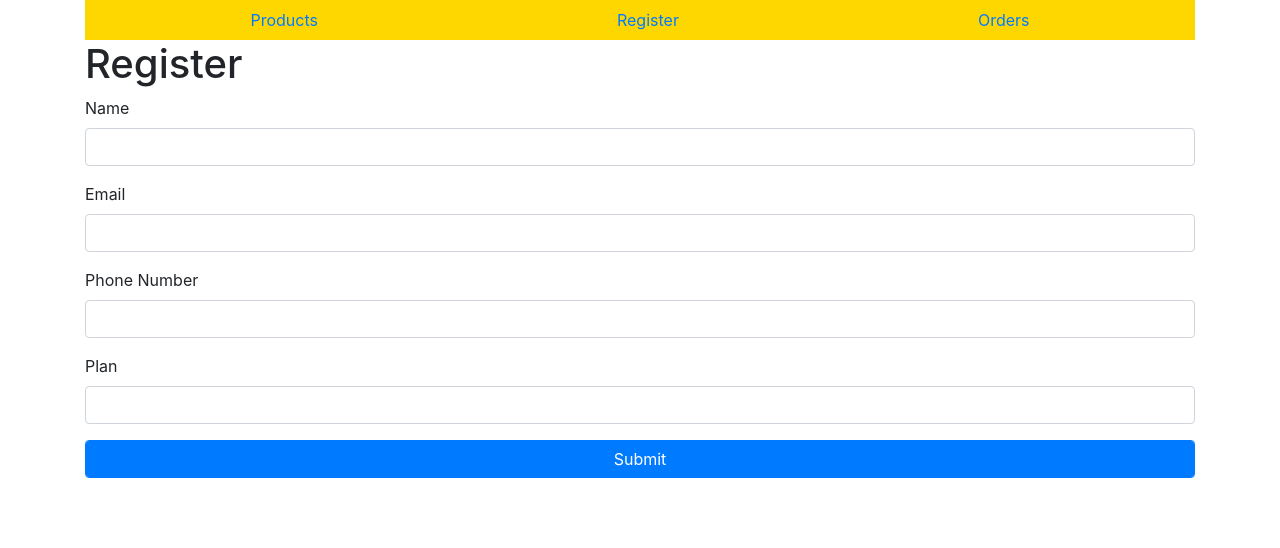
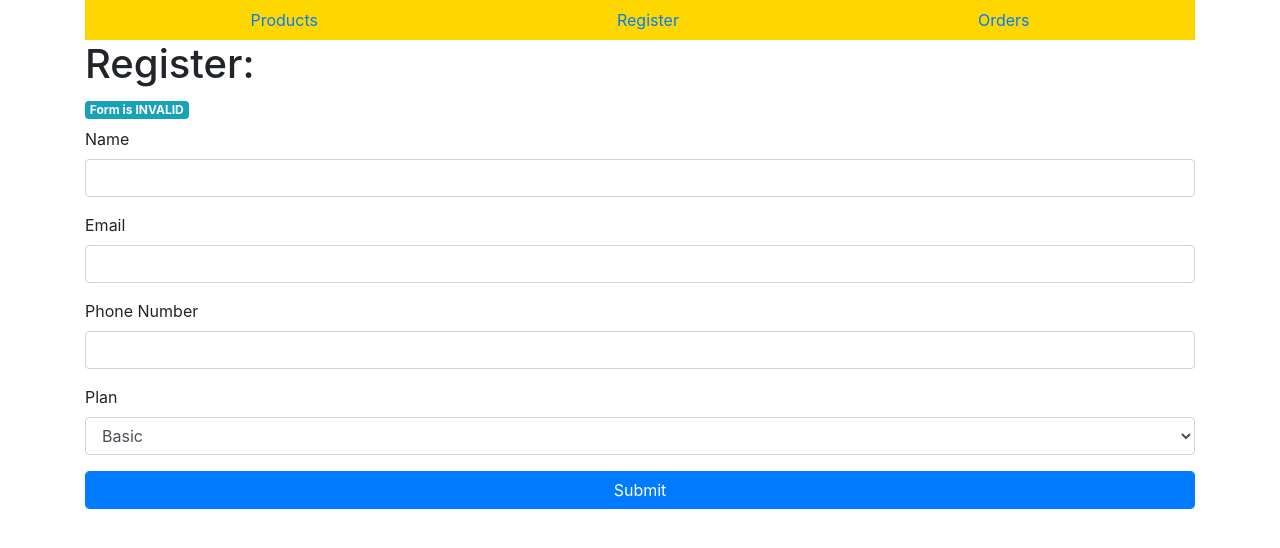
Before and after one commit to Kavshree/Angular11Concepts, an Angular app: page /Register in a window 1280 px wide. Shown: the top 548 px of the page. Built offline with nearby package versions, Linux system fonts and the light colour scheme.

Commit message:
added form reactive validation

```diff
--- a/src/app/app.module.ts
+++ b/src/app/app.module.ts
@@ -1,4 +1,5 @@
 import { BrowserModule } from '@angular/platform-browser';
+import { FormsModule, ReactiveFormsModule } from '@angular/forms';
 import { NgModule } from '@angular/core';
 import { RouterModule } from '@angular/router';
 
@@ -14,6 +15,8 @@ import { ProductsComponent } from './products/products.component';
   ],
   imports: [
     BrowserModule,
+    FormsModule,
+    ReactiveFormsModule,
     RouterModule.forRoot(MainRoutes)
   ],
   providers: [],
--- a/src/app/products/products.component.ts
+++ b/src/app/products/products.component.ts
@@ -13,7 +13,7 @@ import { Component } from '@angular/core';
         <p class="accordionBody">Lighting plan offers 50GB data for 45 days</p>
     </my-accordion>
     <my-accordion>
-        <p class="accordionHeader">Incedible</p>
+        <p class="accordionHeader">Incredible</p>
         <p class="accordionBody">Incedible plan offers Unlimited data for 90 days</p>
     </my-accordion>
     `
--- a/src/app/register/register.component.ts
+++ b/src/app/register/register.component.ts
@@ -1,40 +1,92 @@
 import { Component } from '@angular/core';
+import {FormBuilder, FormGroup, FormControl, Validators } from '@angular/forms';
 
 @Component({
     selector: 'register',
     template: `
-        <div>
-            <h1>Register</h1>
-            <form>
+        <div *ngIf="myFormGroup">
+            <h1>Register: </h1>
+            <h4 class="badge badge-info">
+                Form is {{myFormGroup.status}}
+            </h4>
+            <form [formGroup]="myFormGroup">
             <div class="form-group">
                 <label>Name </label>
-                <input class="form-control" type="text" />
+                <input class="form-control" type="text" formControlName="userName" />
             </div>
 
             <div class="form-group">
                 <label>Email </label>
-                <input class="form-control" type="text" />
+                <input class="form-control" type="text" formControlName="userEmail" />
+                <span class="badge badge-danger"
+                    *ngIf="userEmail.invalid && (userEmail.dirty &&
+                    userEmail.errors &&
+                    userEmail.errors.emailValidationError.length > 1)">
+                    {{userEmail.errors.emailValidationError}}
+                </span>
             </div>
 
             <div class="form-group">
                 <label>Phone Number </label>
-                <input class="form-control" type="text" />
+                <input class="form-control" type="text" formControlName="userPhone" />
+                <span class="badge badge-danger" *ngIf="userPhone.dirty && userPhone.errors && userPhone.errors.pattern">only numbers allowed</span>
+                <span class="badge badge-danger" *ngIf="userPhone.dirty && userPhone.errors && userPhone.errors.minlength">minimum 9 digits</span>
             </div>
 
             <div class="form-group">
                 <label>Plan </label>
-                <input class="form-control" type="text" />
+                <select class="form-control" formControlName="userSelectedPlan">
+                    <option *ngFor="let p of productPlans">{{p}}</option>
+                </select>
             </div>
 
             <div class="form-group">
-                <button class="form-control btn btn-primary"> Submit </button>
+                <button class="form-control btn btn-primary" (click)="submitForm()"> Submit </button>
             </div>
 
             </form>
+
+            <div *ngIf="isSubmitted">
+                <h4> You submitted: </h4>
+                Name: {{myFormGroup.get('userName')?.value }} <br/>
+                Email: {{myFormGroup.get('userEmail')?.value }} <br/>
+                Phone: {{myFormGroup.get('userPhone')?.value }} <br/>
+                Plan: {{myFormGroup.get('userSelectedPlan')?.value }} <br/>
+            </div>
         </div>
     `
 })
 
 export class registerComponent{
+    isFormValid = false; isSubmitted=false;
+    productPlans = ['Basic', 'Rapid', 'Incredible'];
+    constructor(private fb: FormBuilder) {}
+    myFormGroup = this.fb.group({
+        userName: ['', [Validators.required]],
+        userEmail: ['', [this.emailValidator]],
+        userPhone: ['', [Validators.minLength(9), Validators.pattern("^[0-9]*$")]],
+        userSelectedPlan: ['']
+    })
 
+    emailValidator(control: { value: any; }) {
+        if(control.value && control.value.indexOf("@") > -1){
+            return null
+        }
+        else{
+            return {emailValidationError: 'Email has to contain @' }
+        }
+    }
+
+    submitForm() {
+        this.isSubmitted = true;
+        this.isFormValid = this.myFormGroup.status == "VALID" ? true : false;
+        console.log(this.myFormGroup.status)
+    }
+
+    get userEmail() {
+        return this.myFormGroup.get('userEmail')
+    }
+    get userPhone() {
+        return this.myFormGroup.get('userPhone')
+    }
 }
--- a/src/app/register/register.module.ts
+++ b/src/app/register/register.module.ts
@@ -1,5 +1,6 @@
 import { NgModule } from'@angular/core';
 import { CommonModule } from '@angular/common';
+import { FormsModule, ReactiveFormsModule } from '@angular/forms';
 
 import { registerComponent } from './register.component';
 import { RouterModule } from '@angular/router';
@@ -7,7 +8,7 @@ import { registerChildRoutes } from '../routes/registerModule.route';
 
 @NgModule({
     declarations:[registerComponent],
-    imports: [RouterModule.forChild(registerChildRoutes)]
+    imports: [CommonModule, FormsModule, ReactiveFormsModule, RouterModule.forChild(registerChildRoutes)]
 })
 
 export class registerModule {}
```
